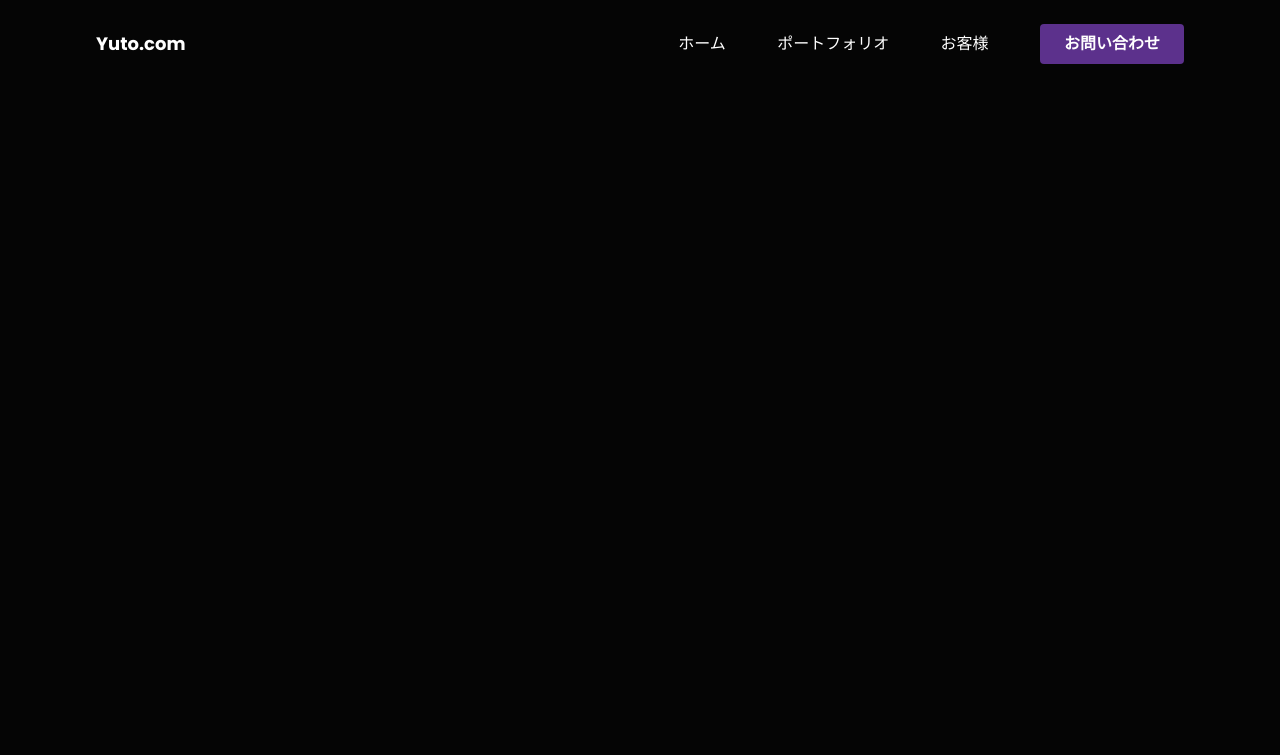
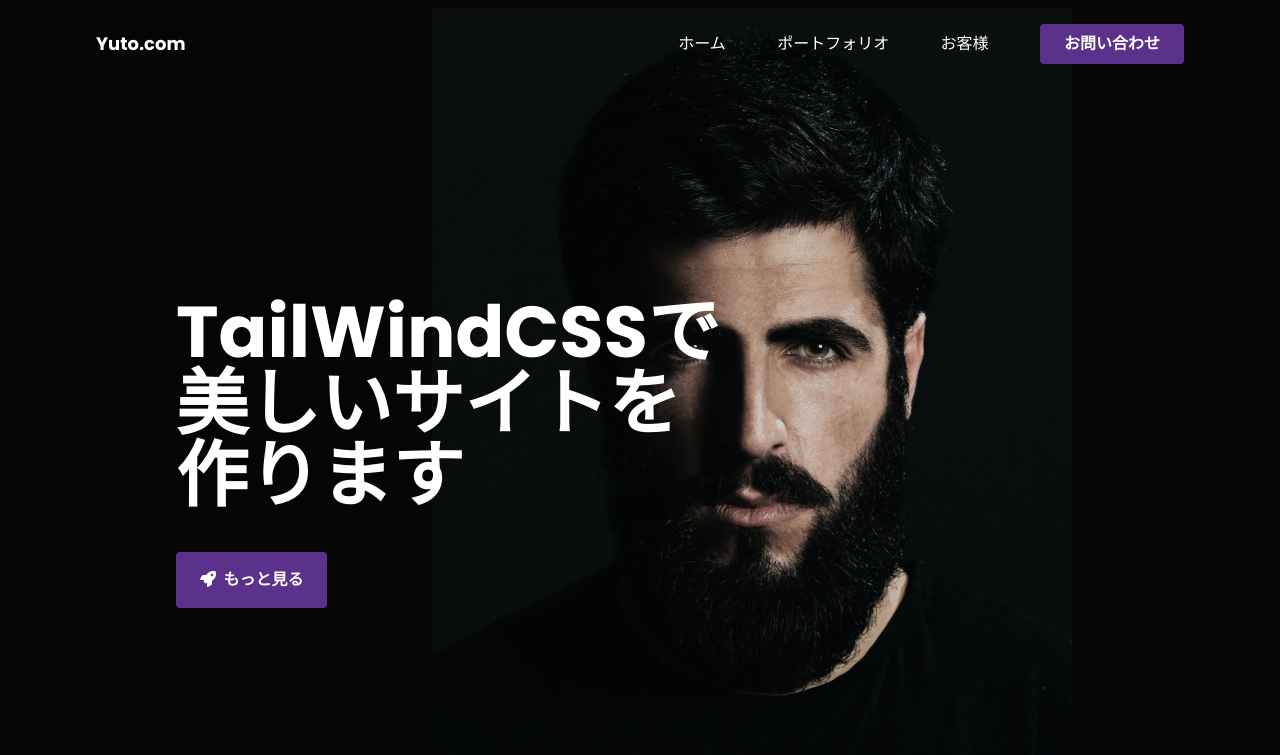
Before and after one commit to YutoOtake0015/portfolio-site-prac, a website: page src/index.html in a window 1280 px wide. Drawn offline with Linux system fonts and the light colour scheme.

Commit message:
make herosection

```diff
--- a/src/index.html
+++ b/src/index.html
@@ -55,5 +55,36 @@
         </div>
       </div>
     </header>
+
+    <!-- ヒーローセクション -->
+    <div
+      id="home"
+      class="container mt-16 flex justify-between items-center mx-auto px-8 md:px-14 lg:px-24 w-full"
+    >
+      <div class="flex flex-wrap md:flex-nowrap">
+        <div
+          class="md:my-36 lg:ml-20 justify-center md:justify-start max-w-xl flex flex-wrap"
+        >
+          <h1
+            class="font-bold text-5xl text-center md:text-left lg:text-7xl md:text-6xl"
+          >
+            TailWindCSSで<br />
+            美しいサイトを<br />
+            作ります
+          </h1>
+          <button
+            class="px-6 py-4 bg-theme font-bold rounded hover:bg-purple-600 transition-all duration-300 mt-10"
+          >
+            <i class="fa-solid fa-rocket mr-1"></i>
+            <span>もっと見る</span>
+          </button>
+        </div>
+        <img
+          src="./images/human.jpg"
+          alt="image"
+          class="md:absolute lg:top-2 lg:right-52 md:w-3/5 w-10/12 mt-12 md:mt-0 right-6 mx-auto -z-10 lg:w-3/6"
+        />
+      </div>
+    </div>
   </body>
 </html>
```
Also changed, not shown: dist/output.css, src/images/human.jpg (added), src/images/portfolio1.jpg (added), src/images/portfolio2.jpg (added), src/images/portfolio3.jpg (added), src/images/portfolio4.jpg (added), src/images/portfolio5.jpg (added), src/images/portfolio6.jpg (added).
